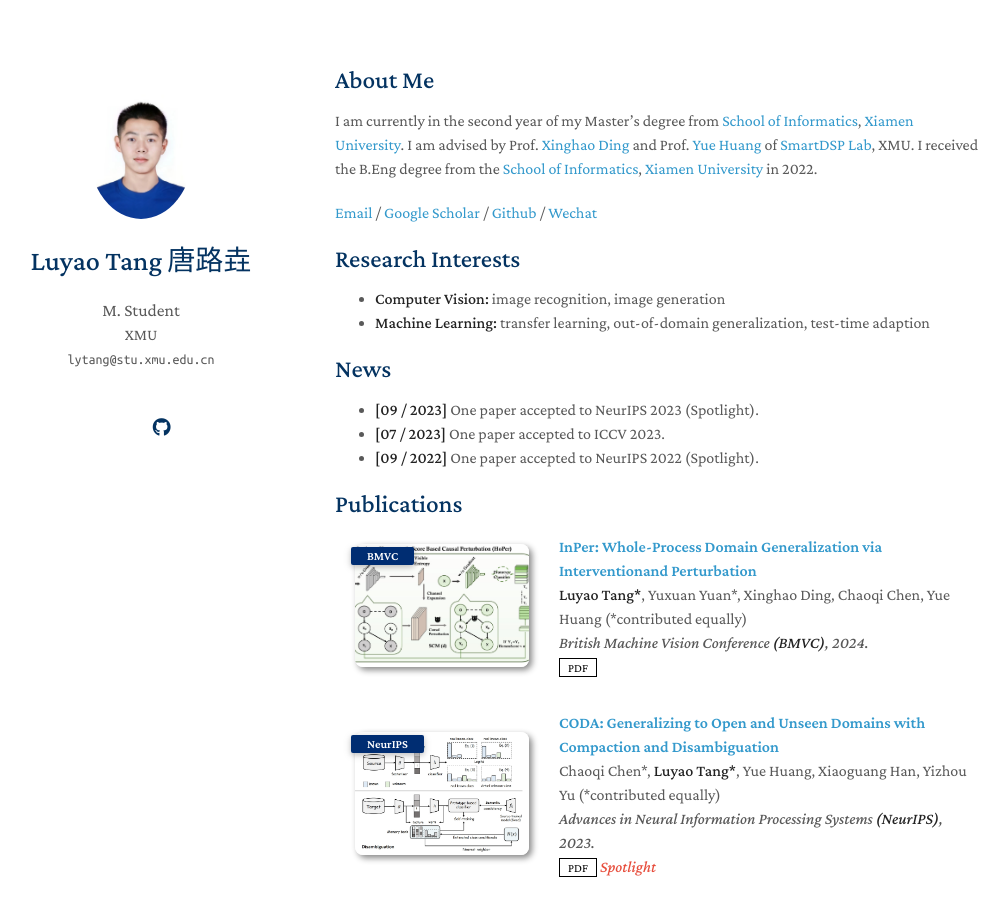
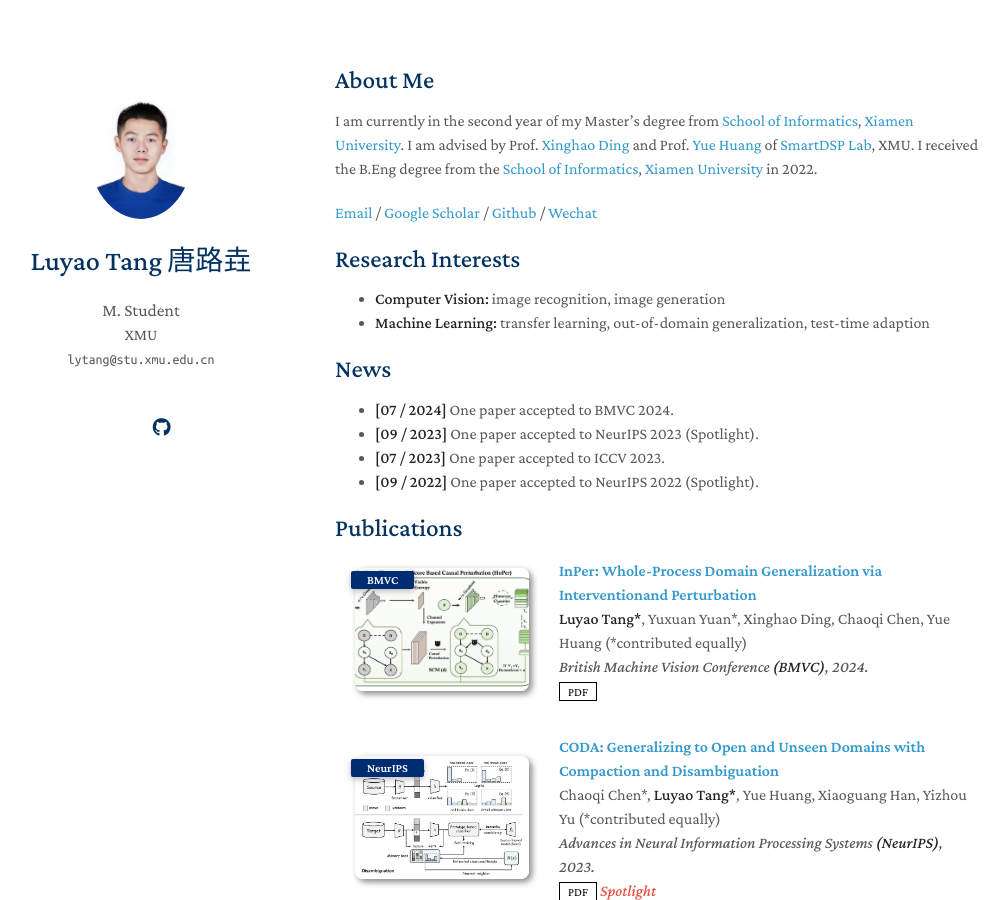
Before and after one commit to lytang63/lytang63.github.io, a Jekyll site: the page built from index.md, in a window 1280 px wide and 900 px high. Shown: the whole window, without its empty margins (135-1143 px from the left). Built offline with Jekyll 4.4.1, drawn with Linux system fonts in a browser that asks for light colours; nearby versions of some CDN libraries; a style sheet for code colours, icons or effects is not loaded; our own code applies the rules of GitHub Pages for plain Markdown files.

Commit message:
Update index.md

```diff
--- a/index.md
+++ b/index.md
@@ -14,7 +14,7 @@ I am currently in the second year of my Master's degree from [School of Informat
 - **Machine Learning:** transfer learning, out-of-domain generalization, test-time adaption
 
 ## News
-
+- **[07 / 2024]** One paper accepted to BMVC 2024.
 - **[09 / 2023]** One paper accepted to NeurIPS 2023 (Spotlight).
 - **[07 / 2023]** One paper accepted to ICCV 2023.
 - **[09 / 2022]** One paper accepted to NeurIPS 2022 (Spotlight).
```
